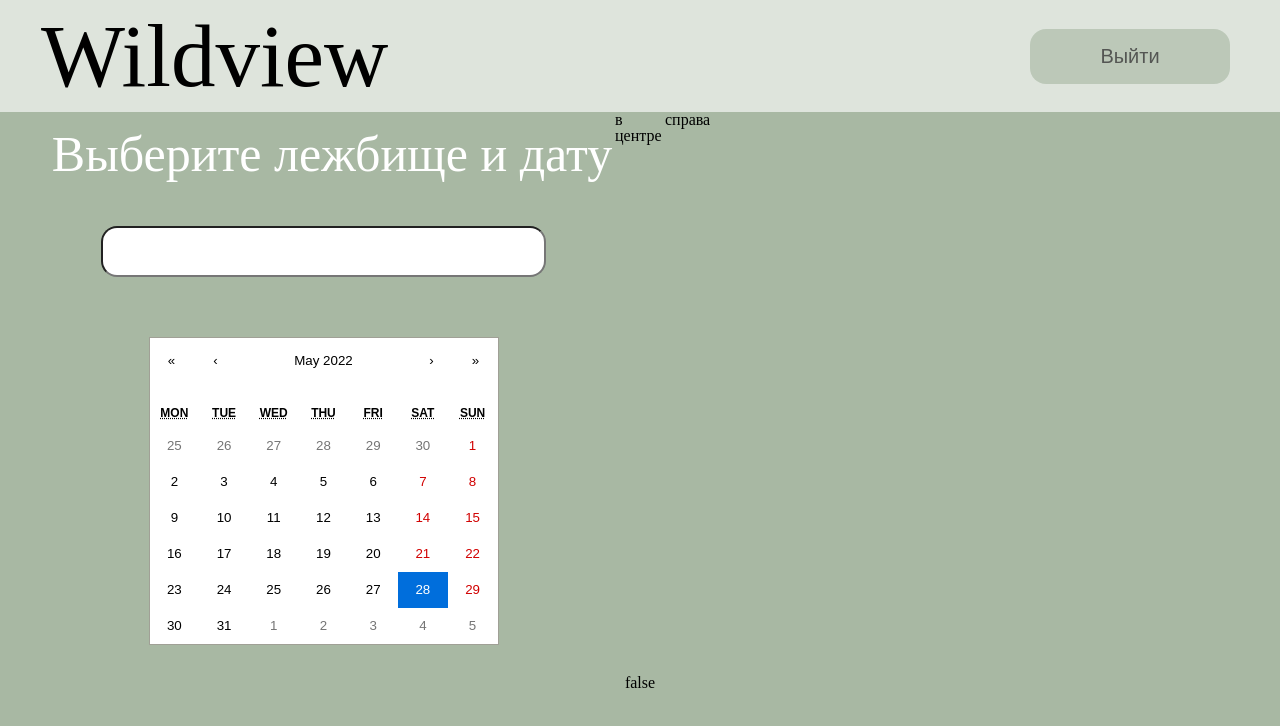
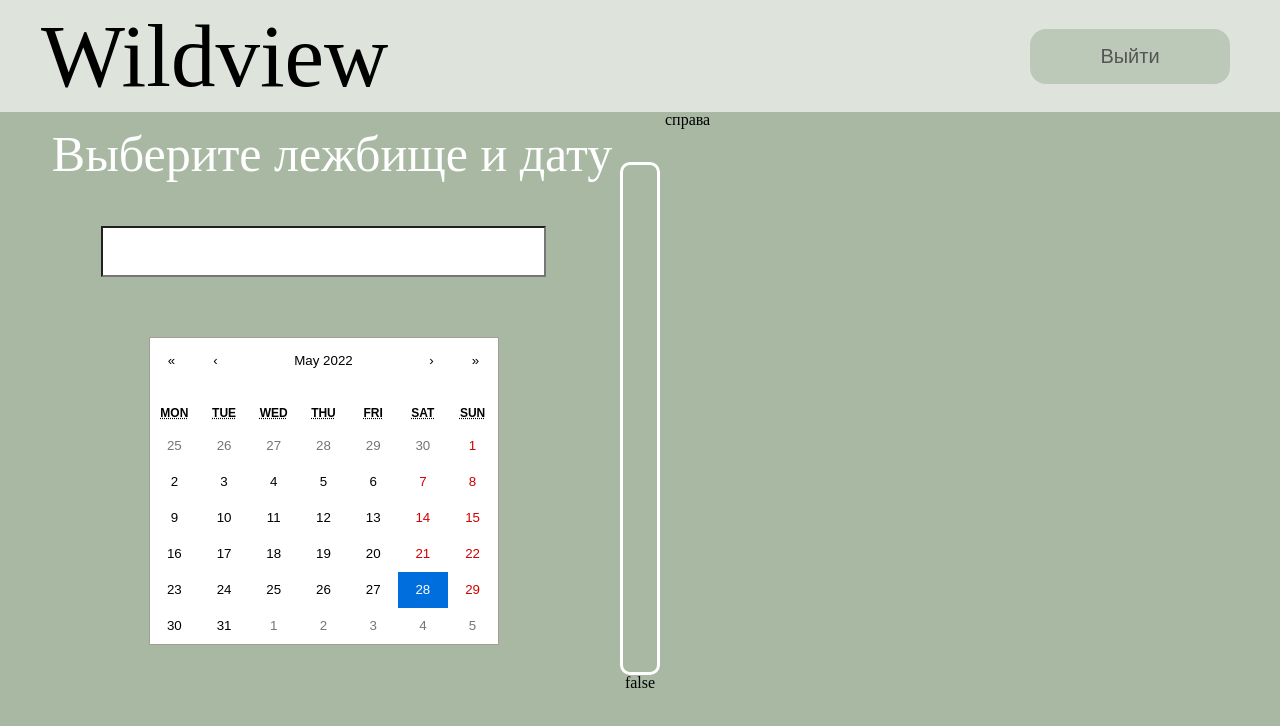
Before and after one commit to wildview2/front, a React (Create React App) app: page /registration in a window 1280 px wide. Shown: the top 726 px of the page. Built offline with nearby package versions, Linux system fonts and the light colour scheme.

Commit message:
Add divider

```diff
--- a/src/ui/pages/Home.jsx
+++ b/src/ui/pages/Home.jsx
@@ -72,11 +72,12 @@ const Left = styled.div`
   `
 const Right = styled.div`
 
-
 `
-const Center = styled.div`
-
-
+const Divider = styled.div`
+height = 90%;
+border: 3px solid white;
+border-radius:10px;
+margin: 50px 5px 0px 5px;
 `
 const Text = styled.span`
   color: white;
@@ -91,6 +92,7 @@ const Input = styled.input`
   margin: 30px auto 30px auto;
   width:70%;
   background: white;
+  placeholder:
   border-radius: 16px;
   padding: 16px;
   height: auto;
@@ -143,9 +145,9 @@ export const Home = () => {
                   </CalendarWrapper>
 
                 </Left>
-                <Center>
-                      в центре
-                </Center>
+
+                  <Divider></Divider>
+
                 <Right>
                   справа
                 </Right>
```
